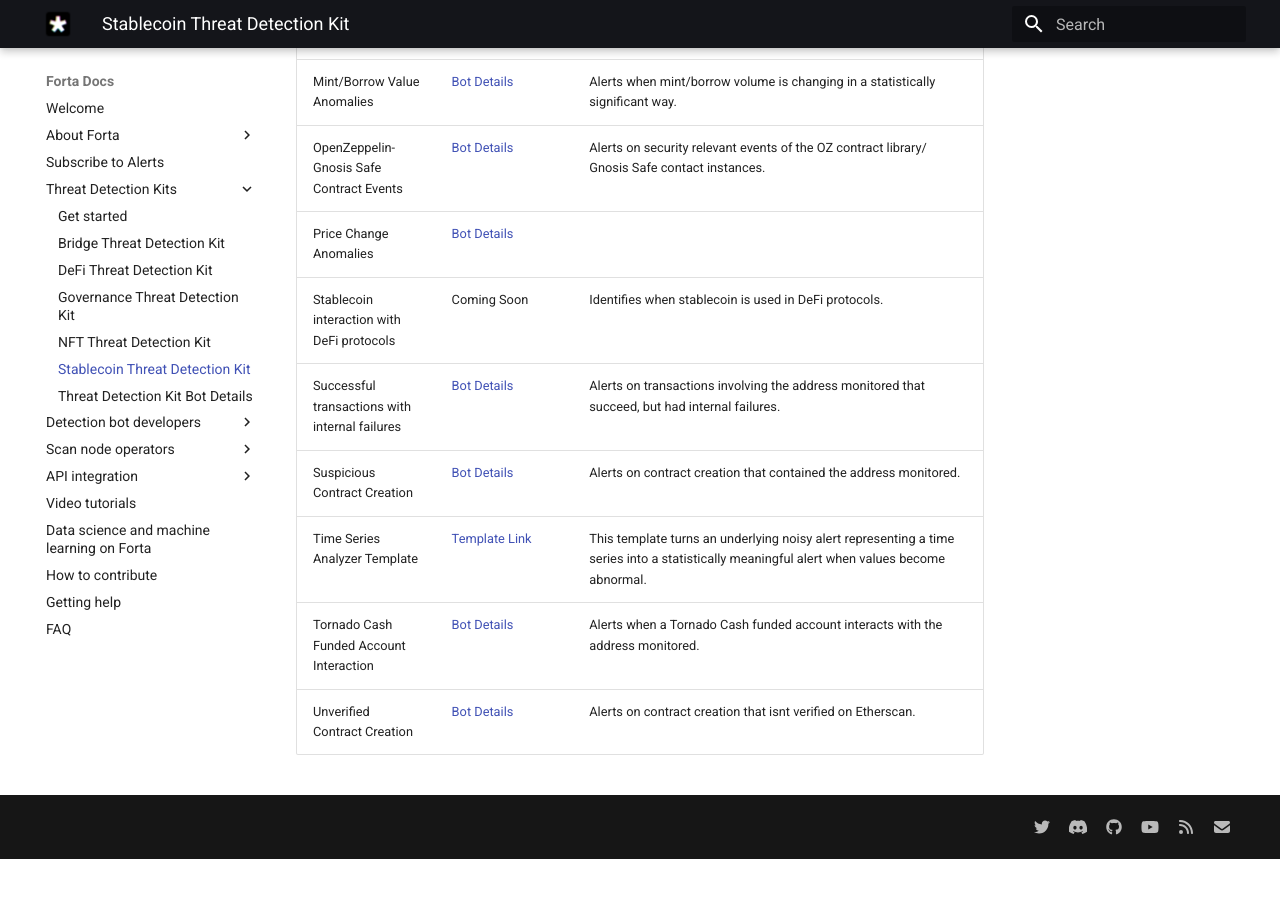
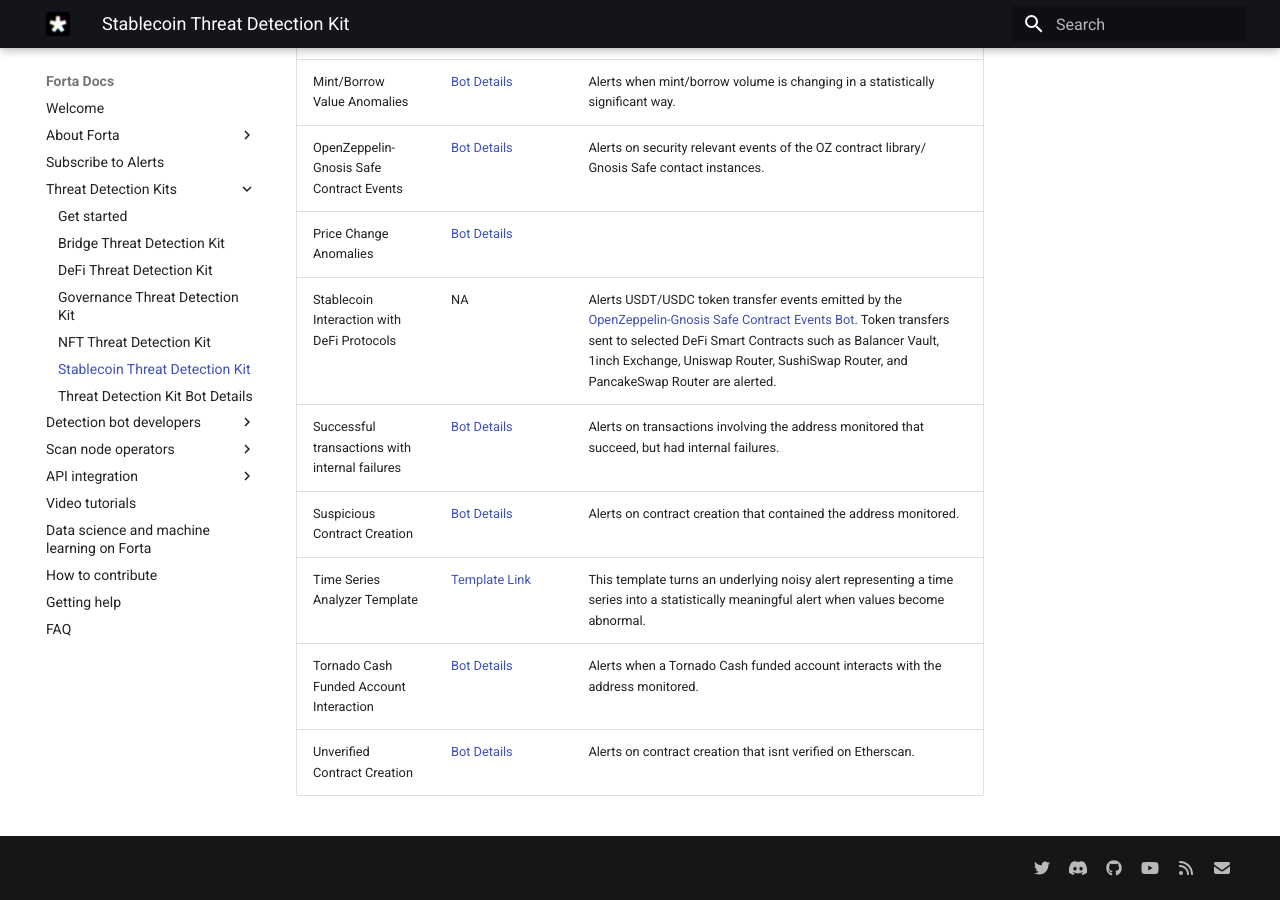
Before and after one commit to forta-network/docs, an MkDocs documentation site: the page built from docs/stablecoin-starter-kit.md, in a window 1280 px wide and 900 px high, scrolled down 1622 px. Built offline with MkDocs 1.6.1 and Material for MkDocs 9.7.7, drawn with Linux system fonts in a browser that asks for light colours; before the commit the page ends 2481 px from its top, so only the background shows below that.

Commit message:
Update stablecoin interaction with defi protocols description (#82)

```diff
--- a/docs/stablecoin-starter-kit.md
+++ b/docs/stablecoin-starter-kit.md
@@ -23,7 +23,7 @@
 | Mint/Borrow Value Anomalies | [Bot Details](starter-kit-bot-details.md#mint-borrow-anomalies) | Alerts when mint/borrow volume is changing in a statistically significant way. |
 | OpenZeppelin-Gnosis Safe Contract Events | [Bot Details](starter-kit-bot-details.md#openzeppelin-gnosis-safe-contract-events) | Alerts on security relevant events of the OZ contract library/ Gnosis Safe contact instances. |
 | Price Change Anomalies | [Bot Details](starter-kit-bot-details.md#price-change-anomaly) | | Identifies when a price of an asset changes significantly. |
-| Stablecoin interaction with DeFi protocols | Coming Soon | Identifies when stablecoin is used in DeFi protocols. |
+| Stablecoin Interaction with DeFi Protocols | NA | Alerts USDT/USDC token transfer events emitted by the [OpenZeppelin-Gnosis Safe Contract Events Bot](starter-kit-bot-details.md#openzeppelin-gnosis-safe-contract-events). Token transfers sent to selected DeFi Smart Contracts such as Balancer Vault, 1inch Exchange, Uniswap Router, SushiSwap Router, and PancakeSwap Router are alerted. |
 | Successful transactions with internal failures | [Bot Details](starter-kit-bot-details.md#anomalous-transaction-volume) | Alerts on transactions involving the address monitored that succeed, but had internal failures.|
 | Suspicious Contract Creation | [Bot Details](starter-kit-bot-details.md#suspicious-contract-creation) | Alerts on contract creation that contained the address monitored. |
 | Time Series Analyzer Template | [Template Link](https://github.com/forta-network/starter-kits/time-series-analyzer-template) | This template turns an underlying noisy alert representing a time series into a statistically meaningful alert when values become abnormal. |
```
